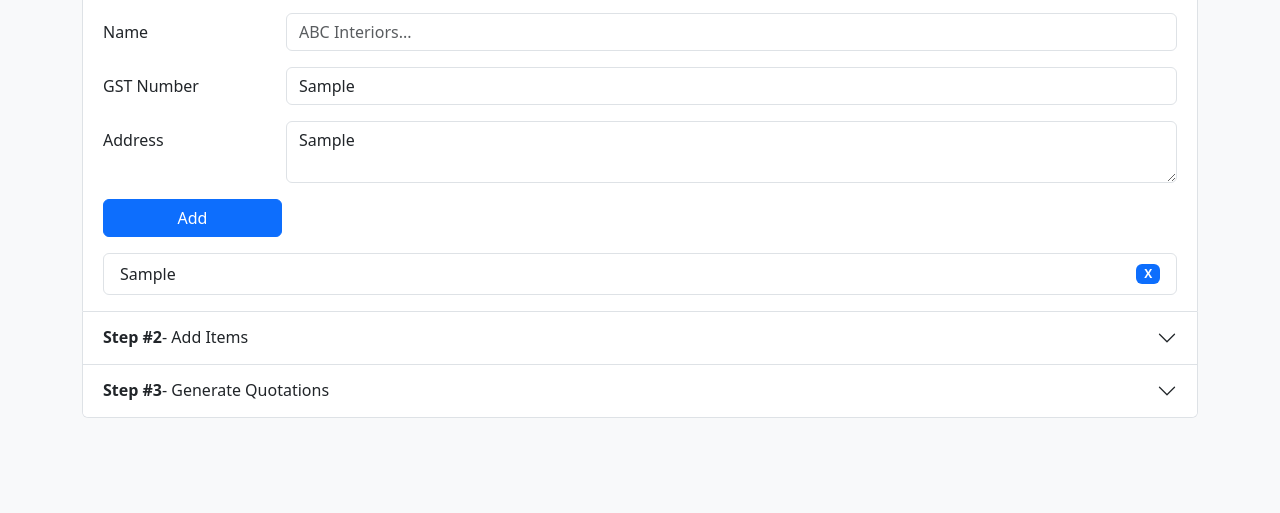
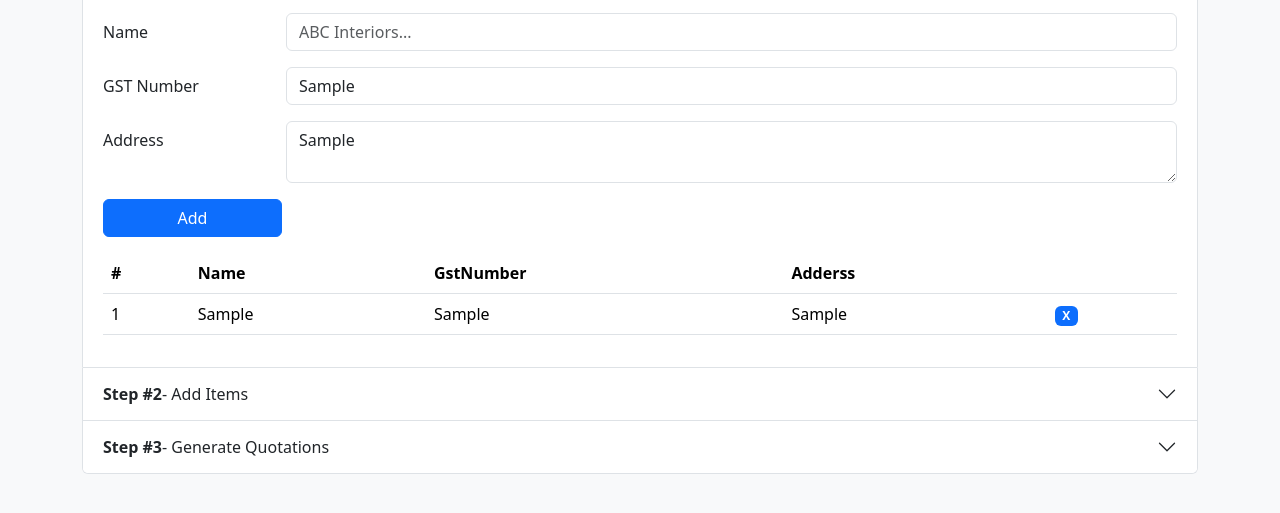
Before and after one commit to JangirSumit/Quotator, a plain HTML site: page index.html in a window 1280 px wide. Both pictures are taken after typing "Sample", "Sample", "Sample" into the empty fields and a click on the button "Add". Shown: the part 115-628 px from the top of the page. Drawn offline with nearby package versions, Linux system fonts and the light colour scheme.

Commit message:
added table and database for company details

```diff
--- a/index.html
+++ b/index.html
@@ -99,9 +99,7 @@
                 Add
               </button>
             </div>
-
-
-            <ul class="list-group" id="companies-list"></ul>
+            <table class="table" id="companies-list"></table>
           </div>
         </div>
       </div>
--- a/scripts/script.js
+++ b/scripts/script.js
@@ -1,4 +1,4 @@
-const COMPANY_DETAILS_KEY = "company-names";
+const COMPANY_DETAILS_KEY = "company-details";
 const ITEM_DETAILS_KEY = "item-details";
 
 renderCompanyList();
@@ -13,14 +13,14 @@ function getGUID() {
 }
 
 document.getElementById("add-company").addEventListener("click", function (e) {
-  const companyName = document.getElementById("company-name").value;
+  const name = document.getElementById("company-name").value;
   const gstNumber = document.getElementById("gst-number").value;
-  const companyAddress = document.getElementById("company-address").value;
+  const adderss = document.getElementById("company-address").value;
 
-  const isValid = companyName && gstNumber && companyAddress;
+  const isValid = name && gstNumber && adderss;
 
   if (isValid) {
-    addCompanyNameInTheDb(companyName, gstNumber, companyAddress);
+    addCompanyDetailsInTheDb(name, gstNumber, adderss);
     renderCompanyList();
     document.getElementById("company-name").value = "";
   }
@@ -31,12 +31,12 @@ document
   .addEventListener("click", function (e) {
     const companyID = e.target.dataset.companyid;
     if (companyID) {
-      removeCompanyNameFromDb(companyID);
+      removenameFromDb(companyID);
       renderCompanyList();
     }
   });
 
-document.querySelector("table").addEventListener("click", function (e) {
+document.getElementById("items-list").addEventListener("click", function (e) {
   const itemId = e.target.dataset.itemid;
   if (itemId) {
     removeItemFromDb(itemId);
@@ -63,15 +63,21 @@ document.getElementById("add-item").addEventListener("click", function (e) {
 function renderCompanyList() {
   let companies = localStorage.getItem(COMPANY_DETAILS_KEY);
   const d = JSON.parse(companies);
-  let html = "";
+  let body = "";
 
   if (d && d.length) {
-    d.forEach((element) => {
-      html += getCompanyNameListItem(element);
+    const companyListHeader = getCompanyListHeader(d[0])
+
+    body = companyListHeader + "<tbody>";
+
+    d.forEach((element, index) => {
+      body += getCompanyDetailsListItem(element, index);
     });
+
+    body += "</tbody>";
   }
 
-  document.getElementById("companies-list").innerHTML = html;
+  document.getElementById("companies-list").innerHTML = body;
 }
 
 function renderItemList() {
@@ -94,7 +100,7 @@ function renderItemList() {
   document.getElementById("items-list").innerHTML = body;
 }
 
-function removeCompanyNameFromDb(companyId) {
+function removenameFromDb(companyId) {
   let companies = localStorage.getItem(COMPANY_DETAILS_KEY);
   if (companies) {
     companies = JSON.parse(companies).filter((c) => c.id !== companyId);
@@ -110,8 +116,17 @@ function removeItemFromDb(itemId) {
   localStorage.setItem(ITEM_DETAILS_KEY, JSON.stringify(items));
 }
 
-function addCompanyNameInTheDb(company) {
-  const newRecord = { id: getGUID(), name: company };
+function addCompanyDetailsInTheDb(
+  name,
+  gstNumber,
+  adderss
+  ) {
+  const newRecord = {
+    id: getGUID(),
+    name,
+    gstNumber,
+    adderss
+   };
 
   let companies = localStorage.getItem(COMPANY_DETAILS_KEY);
   if (companies) {
@@ -154,13 +169,17 @@ function addItemInTheDb(
   localStorage.setItem(ITEM_DETAILS_KEY, JSON.stringify(items));
 }
 
-function getCompanyNameListItem(data) {
+function getCompanyDetailsListItem(data, index) {
   return `
-                <li data-companyId="${data.id}"
-                  class="list-group-item d-flex justify-content-between align-items-center">
-                 ${data.name}
-                  <span class="badge bg-primary cursor-pointer" id="delete-company" data-companyId="${data.id}">X</span>
-                </li>
+                <tr>
+                <td scope="row">${index + 1}</td>
+                <td>${data.name}</td>
+                <td>${data.gstNumber}</td>
+                <td>${data.adderss}</td>
+                <td data-companyId="${
+                  data.id
+                }"><span class="badge bg-primary cursor-pointer" id="delete-company" data-companyId="${data.id}">X</span></td>
+                </tr>
     `;
 }
 
@@ -196,6 +215,24 @@ function getRandomRate(rateRange1, rateRange2) {
   return Math.ceil(newRate / 100) * 100;
 }
 
+function getCompanyListHeader(data) {
+  let ths = `<th scope="col">#</th>`
+
+  Object.keys(data).forEach((d) => {
+    if(d!= "id"){
+    ths += `<th scope="col">${capitalizeString(d)}</th>`;
+    }
+  });
+  ths +=`
+          <th scope="col"></th>`;
+  return`
+  <thead>
+            <tr>
+            ${ths}
+            </tr>
+  </thead>`;
+}
+
 function getItemListHeader(data) {
   let ths = `<th scope="col">#</th>`;
 
```
